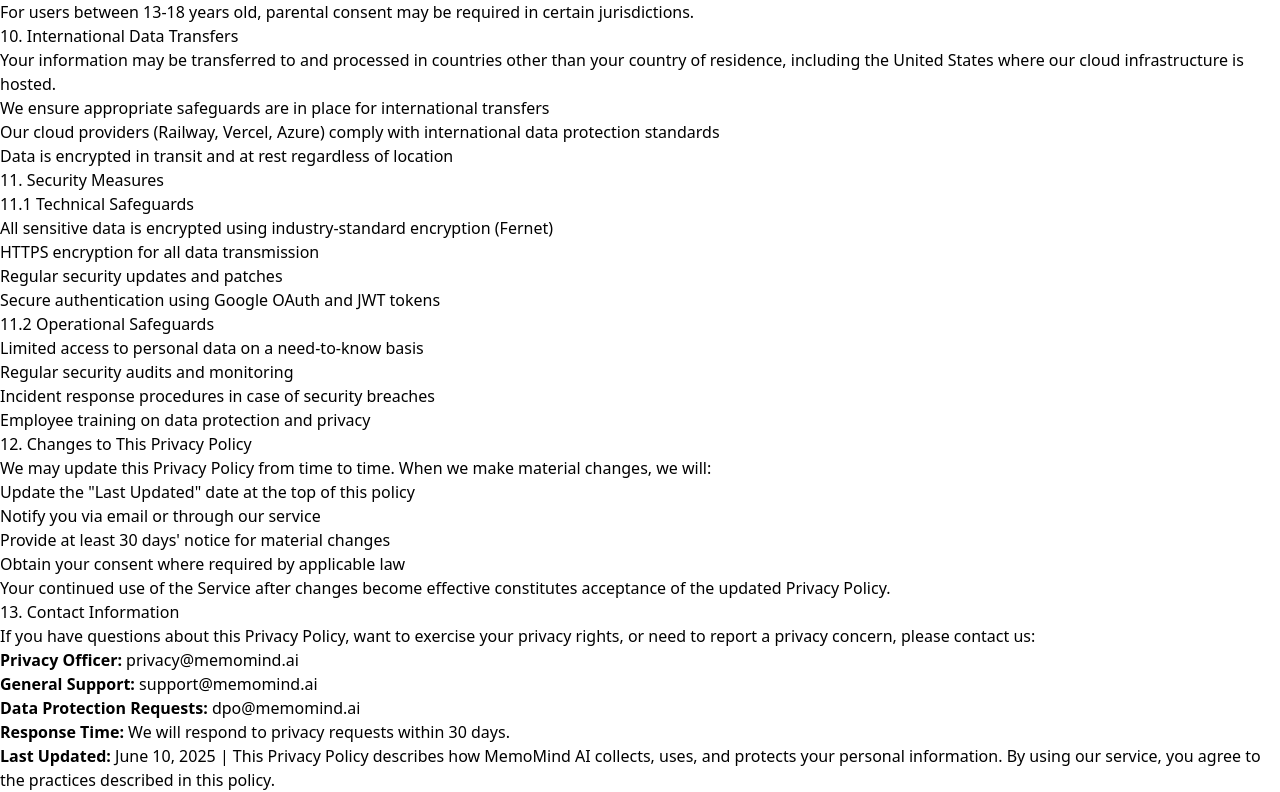
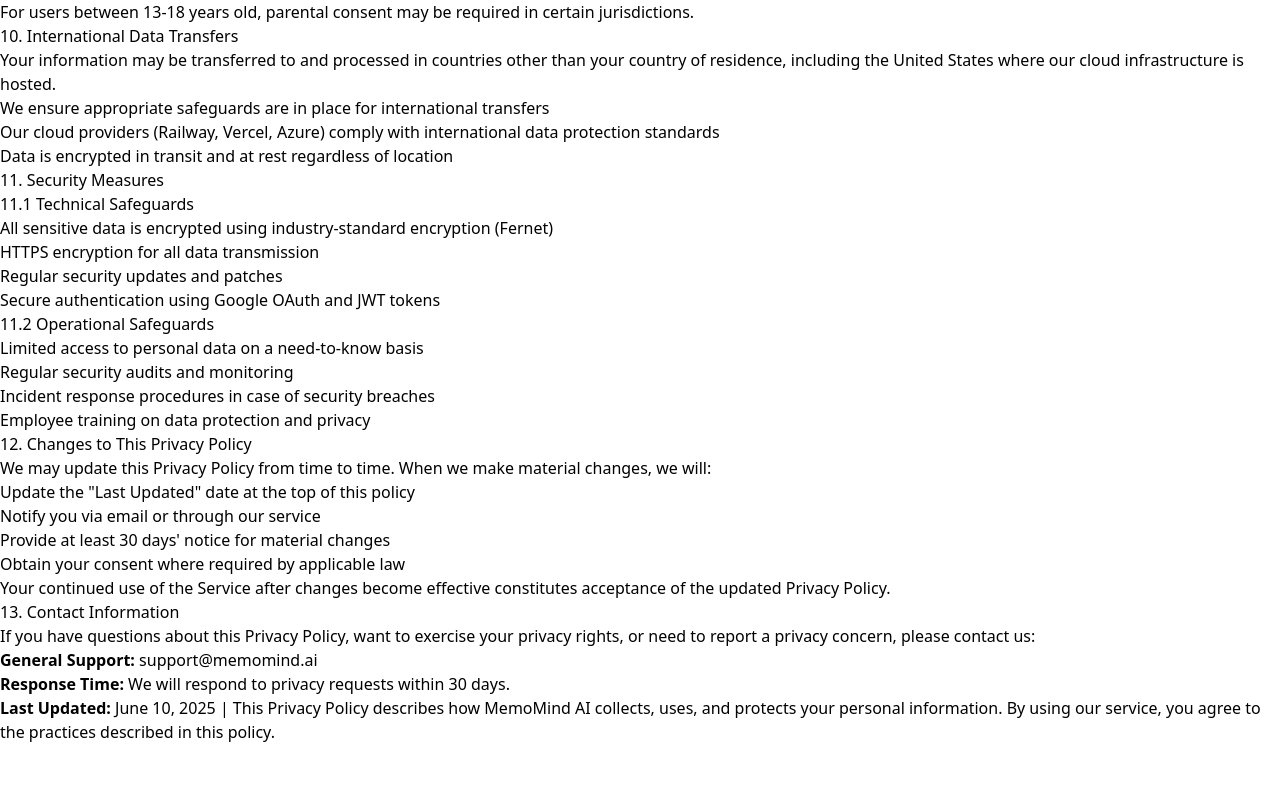
Before and after one commit to dvirla/calendar-agent, a React (Vite) app: page /privacy in a window 1280 px wide. Shown: the part 2472-3264 px from the top of the page. After the commit the page ends 3216 px from the top, so only its background shows below. Built offline with nearby package versions, Linux system fonts and the light colour scheme; no server answers.

Commit message:
Fixed emails in privacy and terms of service pages

```diff
--- a/src/PrivacyPolicyPage.jsx
+++ b/src/PrivacyPolicyPage.jsx
@@ -281,9 +281,7 @@ const PrivacyPolicyPage = () => {
                 If you have questions about this Privacy Policy, want to exercise your privacy rights, or need to report a privacy concern, please contact us:
               </p>
               <div className="p-4 bg-gray-50 rounded-lg">
-                <p className="text-gray-700"><strong>Privacy Officer:</strong> privacy@memomind.ai</p>
                 <p className="text-gray-700"><strong>General Support:</strong> support@memomind.ai</p>
-                <p className="text-gray-700"><strong>Data Protection Requests:</strong> dpo@memomind.ai</p>
                 <p className="text-gray-700"><strong>Response Time:</strong> We will respond to privacy requests within 30 days.</p>
               </div>
             </section>
--- a/src/TermsOfServicePage.jsx
+++ b/src/TermsOfServicePage.jsx
@@ -336,7 +336,6 @@ const TermsOfServicePage = () => {
                 If you have any questions about these Terms of Service, please contact us:
               </p>
               <div className="p-4 bg-gray-50 rounded-lg">
-                <p className="text-gray-700"><strong>Email:</strong> legal@memomindai.com</p>
                 <p className="text-gray-700"><strong>Support:</strong> support@memomindai.com</p>
                 <p className="text-gray-700"><strong>Response Time:</strong> We will respond within 5 business days.</p>
               </div>
```
